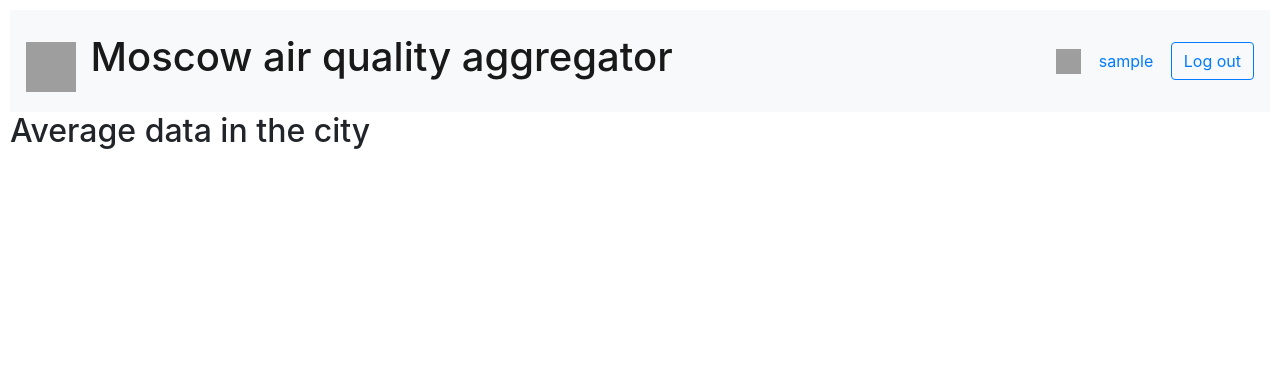
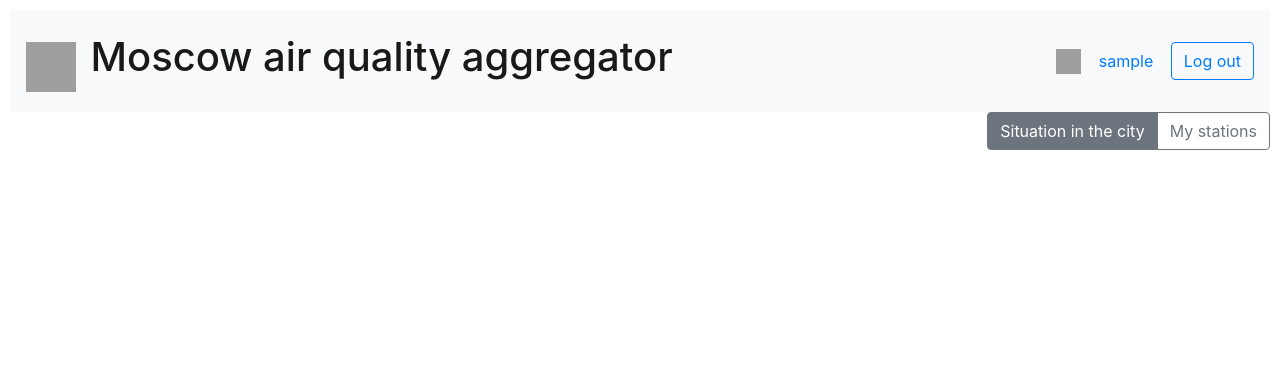
Before and after one commit to ekasenya/AirQualityAggregator, a Django app: page /main/?my_stations=0 in a window 1280 px wide. Shown: the top 372 px of the page. Run offline with Django 3.2, Linux system fonts and the light colour scheme; the visitor is signed in with stand-in values (Sample User, id 1); data that the repository does not hold is empty; some libraries are stand-ins or nearby versions; grey boxes are pictures that could not be loaded.

Commit message:
Show my stations values

```diff
--- a/main/templates/main/index.html
+++ b/main/templates/main/index.html
@@ -10,18 +10,46 @@
 
 {% load main_tags %}
 
+{% if user.is_authenticated %}
+<div class="text-right">
+  <div class="btn-group" role="group" align="right">
+      <a class="{% if my_stations != '1' %}btn btn-secondary{% else %}btn btn-outline-secondary{% endif %}" href="?my_stations=0" >Situation in the city</a>
+      <a class="{% if my_stations == '1' %}btn btn-secondary{% else %}btn btn-outline-secondary{% endif %}" href="?my_stations=1">My stations</a>
+  </div>
+</div>
+{% else %}
 <h2>Average data in the city</h2>
+{% endif %}
+<div class="container" style="margin:10px">
 
+    {% if my_stations == '0' %}
+        <div class="row">
+            {% for key, value in service_data.items %}
+            <div class="col-sm">
+              {% include "main/service_summary_data.html" with service_id=key station_id=0 list=value %}
+            </div>
+            {% endfor %}
+        </div>
+    {% else %}
+        <div>
+            {% for service_id, stations in service_data.items %}
+            <div class="card">
+              <div class="card-header">
+                {{ service_id|get_service_name }}
+              </div>
+              <div class="card-body">
+                  {% for key, value in stations.items %}
+                    <div class="col-sm">
+                        {% include "main/service_summary_data.html" with service_id=service_id station_id=key list=value %}
+                    </div>
+                  {% endfor %}
+              </div>
+            </div>
 
-<div class="container" style="margin:10px">
-    <div class="row">
-        {% for key, value in service_data.items %}
-        <div class="col-sm">
-          {% include "main/service_summary_data.html" with service_name=key list=value %}
+            {% endfor %}
         </div>
-        {% endfor %}
 
-    </div>
+    {% endif %}
 </div>
 
 
--- a/main/urls.py
+++ b/main/urls.py
@@ -4,4 +4,6 @@ from . import views
 
 urlpatterns = [
     url(r'^$', views.IndexView.as_view(), name='index'),
+    url(r'^service/(?P<service_id>[0-9]+)/(?P<station_id>[0-9]+)/(?P<substance_id>[0-9]+)$', views.SubstanceDetailView.as_view(),
+        name='substance-detail'),
 ]
--- a/main/views.py
+++ b/main/views.py
@@ -1,11 +1,18 @@
-from django.views.generic import TemplateView
+from django.views.generic import TemplateView, ListView
 
-from services.mos_eco_service import MosEcoService
-from services.air_cms_service import AirCmsService
-from services.custom_service import SUBSTANCE_DICT
+from datetime import datetime
 
-from main.models import Measuring, MeasuringDetail, AirQService
-from django.db.models import Avg
+from main.models import Measuring, MeasuringDetail, AirQService, Substance, UserStations
+from django.db.models import Avg, Q
+from django.db.models.functions import TruncHour
+
+import urllib, base64
+import io
+import matplotlib.pyplot as plt
+
+import matplotlib
+
+matplotlib.use('Agg')
 
 
 class IndexView(TemplateView):
@@ -14,19 +21,93 @@ class IndexView(TemplateView):
     def get_context_data(self, **kwargs):
         context = super(IndexView, self).get_context_data(**kwargs)
 
+        my_stations = self.request.GET.get('my_stations', '0')
+
         service_data = {}
         for service in AirQService.objects.all():
             measure = Measuring.objects.filter(service_id=service.id).order_by('-createdate').first()
 
             if not measure:
-                service_data[service.name] = []
+                service_data[service.id] = []
                 continue
 
-            service_data[service.name] = list(
-                MeasuringDetail.objects.filter(measuring_id=measure.id).select_related('substance') \
-                    .values('substance_id', 'substance__shortname', 'substance__name_ru') \
-                    .annotate(avg_value=Avg('value')).order_by('substance__shortname'))
+            if my_stations == '1':
+                stations = UserStations.objects.select_related('station')\
+                    .filter(station__service_id=service.id, user_id=self.request.user.id)\
+                    .values('station_id')
+
+                station_data = {}
+                for station in stations:
+                    values = MeasuringDetail.objects.filter(measuring_id=measure.id, station_id=station['station_id'])\
+                            .select_related('substance')\
+                            .values('substance_id', 'substance__shortname', 'substance__name_ru')\
+                            .annotate(avg_value=Avg('value')).order_by('substance__shortname')
+
+                    #if len(values):
+                    station_data[station['station_id']] = list(values)
+
+                service_data[service.id] = station_data
+            else:
+                service_data[service.id] = list(
+                    MeasuringDetail.objects.filter(measuring_id=measure.id).select_related('substance') \
+                        .values('substance_id', 'substance__shortname', 'substance__name_ru') \
+                        .annotate(avg_value=Avg('value')).order_by('substance__shortname'))
 
         context.update({'service_data': service_data})
+        context.update({'my_stations': my_stations})
 
         return context
+
+
+class SubstanceDetailView(TemplateView):
+    template_name = 'main/substance_detail.html'
+
+    def get_context_data(self, **kwargs):
+        context = super(SubstanceDetailView, self).get_context_data(**kwargs)
+
+        service_id = kwargs['service_id']
+        substance_id = kwargs['substance_id']
+
+        measure = Measuring.objects.filter(service_id=service_id).order_by('-createdate').first()
+        substance = Substance.objects.get(id=substance_id)
+        context.update({'last_datetime': measure.createdate.strftime('%d.%m.%Y %H:%M')})
+        context.update({'last_value': MeasuringDetail.objects.
+                       filter(Q(measuring_id=measure.id) & Q(substance_id=substance_id)).first().value})
+        context.update({'substance_name': substance.name_ru})
+
+        today = datetime.today()
+        measuring_qs = Measuring.objects.filter(createdate__year=today.year, createdate__month=today.month,
+                                                createdate__day=12, service_id=service_id)
+
+        # value_qs = MeasuringDetail.objects.filter(substance_id=substance_id, measuring__in=measuring_qs). \
+        #    select_related('measuring').values('measuring__createdate') \
+        #    .annotate(avg_value=Avg('value')).order_by('measuring__createdate')
+
+        value_qs = MeasuringDetail.objects.filter(substance_id=substance_id, measuring__in=measuring_qs) \
+            .select_related('measuring').values('measuring__createdate') \
+            .annotate(hour=TruncHour('measuring__createdate')).values('hour') \
+            .annotate(avg_value=Avg('value')).values('hour', 'avg_value').order_by('hour')
+
+        values = []
+        hours = []
+        for item in value_qs:
+            values.append(round(item['avg_value'], 3))
+            hours.append('{}:00'.format(str(item['hour'].hour).zfill(2)))
+
+        plt.style.use('seaborn-whitegrid')
+        plt.cla()
+        plt.axhline(substance.limit_value, color='red', ls='--')
+        plt.plot(hours, values, color='blue', marker='o')
+        plt.ylim(0, 1.5 * substance.limit_value)
+        plt.grid(True)
+
+        fig = plt.gcf()
+        buf = io.BytesIO()
+
+        fig.savefig(buf, format="png")
+        buf.seek(0)
+        string = base64.b64encode(buf.read())
+        uri = urllib.parse.quote(string)
+        context.update({'graph': uri})
+
+        return context
--- a/user/templates/user/station_settings.html
+++ b/user/templates/user/station_settings.html
@@ -37,8 +37,8 @@
         <div class="col-7">
           <div class="text-right">
               <div class="btn-group" role="group" align="right">
-                  <a class="{% if my_stations != '1' %}btn btn-secondary{% else %}btn btn-outline-secondary{% endif %}" href="?next={{next}}" >All stations</a>
-                  <a class="{% if my_stations == '1' %}btn btn-secondary{% else %}btn btn-outline-secondary{% endif %}" href="?next={{next}}&my_stations=1">My stations</a>
+                  <a class="{% if my_stations != '1' %}btn btn-secondary{% else %}btn btn-outline-secondary{% endif %}" href="?service_id={{service_id}}&next={{next}}" >All stations</a>
+                  <a class="{% if my_stations == '1' %}btn btn-secondary{% else %}btn btn-outline-secondary{% endif %}" href="?service_id={{service_id}}&next={{next}}&my_stations=1">My stations</a>
               </div>
           </div>
         </div>
```
Also changed, not shown: main/templates/main/service_summary_data.html (+10 -4 lines), main/templates/main/substance_detail.html (added, +25 -0 lines), main/templatetags/main_tags.py (+19 -1 lines).
